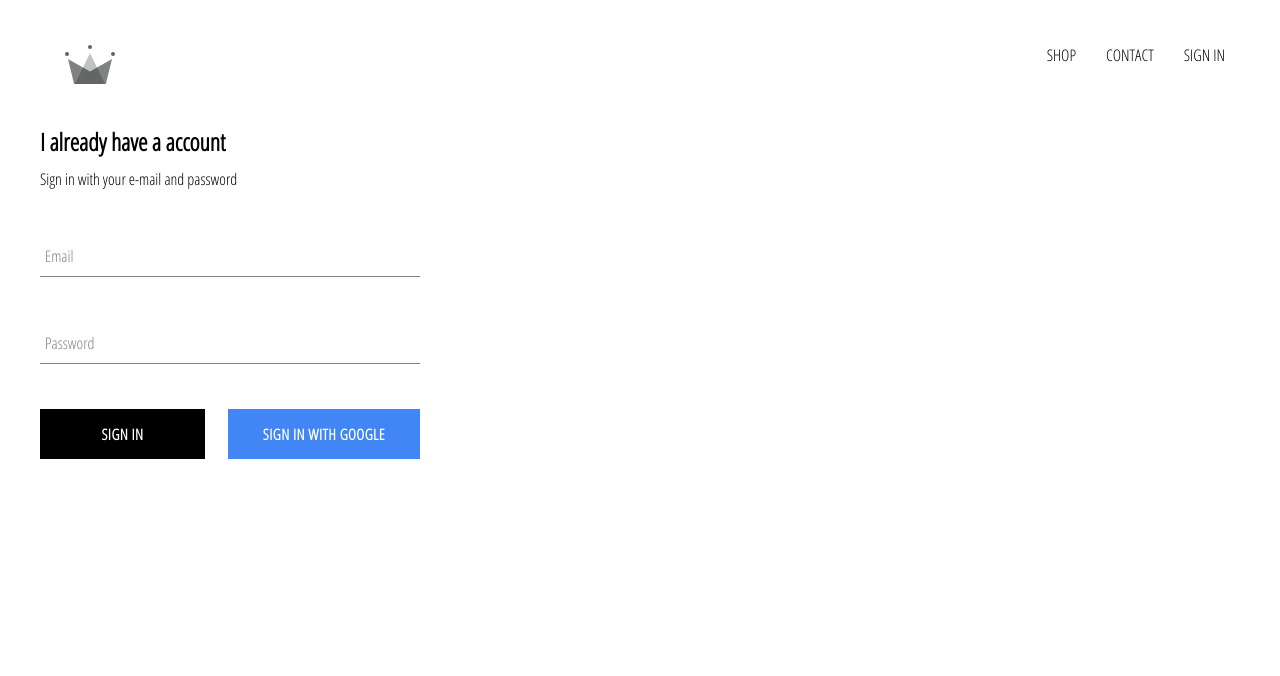
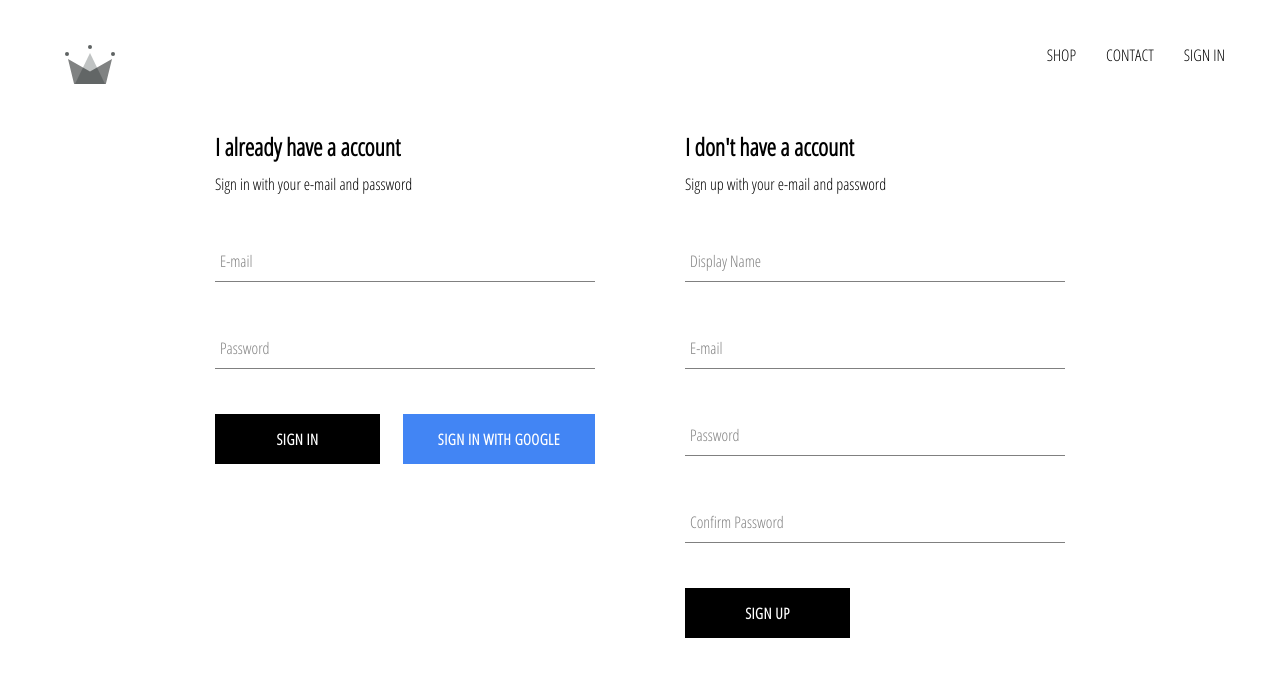
Before and after one commit to ORAQL/Ecommerce-project, a React (Create React App) app: page /signin in a window 1280 px wide. Shown: the top 676 px of the page. Built offline with nearby package versions, Linux system fonts and the light colour scheme; no server answers.

Commit message:
implemented firebase utils, included ability to store authenticated users into our firestore database

```diff
--- a/src/App.js
+++ b/src/App.js
@@ -7,7 +7,7 @@
 import ShopPage from './pages/shop/shop.component';
 import SignInAndSignUpPage from './pages/sign-in-and-sign-up/sign-in-and-sign-up.component';
 import Header from "./components/header/header.component";
-import { auth } from "./firebase/firebase.utils";
+import { auth, createUserProfileDocument} from "./firebase/firebase.utils";
 
 
 class App extends React.Component {
@@ -22,8 +22,21 @@
   unsuscribeFromAuth = null;
 
   componentDidMount() {
-    this.unsuscribeFromAuth = auth.onAuthStateChanged(user => {
-      this.setState({ currentUser: user });
+    this.unsuscribeFromAuth = auth.onAuthStateChanged(async userAuth => {
+      if (userAuth) {
+        const userRef = await createUserProfileDocument(userAuth);
+
+        userRef.onSnapshot(snapShot => {
+          this.setState({
+            currentUser: {
+              id: snapShot.id,
+              ...snapShot.data()
+            }
+          });
+        });
+      }else{
+        this.setState({currentUser: userAuth});
+      }
     })
   }
 
--- a/src/components/sign-in/sign-in.component.js
+++ b/src/components/sign-in/sign-in.component.js
@@ -41,7 +41,7 @@
                         type="email"
                         value={this.state.email}
                         handleChange={this.handleChange}
-                        label='Email'
+                        label='E-mail'
                         required/>
 
                     <FormInput
@@ -53,7 +53,7 @@
                         required/>
                     <div className='buttons'>
                         <CustomButton type="submit"> Sign in </CustomButton>
-                        <CustomButton onClick={signInWithGoogle} isGoogleSignIn> {' '}Sign in with Google{' '} </CustomButton>
+                        <CustomButton type='button' onClick={signInWithGoogle} isGoogleSignIn> {' '}Sign in with Google{' '} </CustomButton>
                     </div>
                 </form>
             </div>
--- /dev/null
+++ b/src/components/sign-up/sign-up.component.js
@@ -0,0 +1,100 @@
+import React from "react";
+
+import FormInput from "../form-input/form-input.component";
+import CustomButton from "../custom-button/custom-button.component";
+
+import { auth, createUserProfileDocument } from "../../firebase/firebase.utils";
+
+import "./sign-up.style.scss";
+
+class SignUp extends React.Component {
+    constructor(){
+        super();
+
+        this.state = {
+            displayName: '',
+            email: '',
+            password: '',
+            confirmPassword: ''
+        }
+    }
+
+    handleSubmit = async event => {
+        event.preventDefault();
+
+        const { displayName, email, password, confirmPassword } = this.state;
+
+        if(password !== confirmPassword) {
+            alert("Password don't match. Try again");
+            return;
+        }
+
+        try {
+            const { user } = await auth.createUserWithEmailAndPassword(email, password);
+
+            await createUserProfileDocument(user, { displayName });
+
+            this.setState({
+                displayName: '',
+                email: '',
+                password: '',
+                confirmPassword: ''
+            });
+        } catch (error) {
+            console.error(error);
+        }
+    }
+
+    handleChange = event => {
+        const { name, value} = event.target;
+
+        this.setState({ [name]: value});
+    }
+
+    render(){
+        const { displayName, email, password, confirmPassword } = this.state;
+        return(
+            <div className='sign-up'>
+                <h2 className='title'> I don't have a account </h2>
+                <span>Sign up with your e-mail and password</span>
+                <form className='sign-up-form' onSubmit={this.handleSubmit}>
+                    <FormInput
+                        type='text'
+                        name='displayName'
+                        value={displayName}
+                        onChange={this.handleChange}
+                        label='Display Name'
+                        required
+                    />
+                    <FormInput
+                        type='email'
+                        name='email'
+                        value={email}
+                        onChange={this.handleChange}
+                        label='E-mail'
+                        required
+                    />
+                    <FormInput
+                        type='password'
+                        name='password'
+                        value={password}
+                        onChange={this.handleChange}
+                        label='Password'
+                        required
+                    />
+                    <FormInput
+                        type='password'
+                        name='confirmPassword'
+                        value={confirmPassword}
+                        onChange={this.handleChange}
+                        label='Confirm Password'
+                        required
+                    />
+                    <CustomButton type='submit'> Sign Up </CustomButton>
+                </form>
+            </div>
+        );
+    }
+}
+
+export default SignUp;
--- /dev/null
+++ b/src/components/sign-up/sign-up.style.scss
@@ -0,0 +1,9 @@
+.sign-up {
+  display: flex;
+  flex-direction: column;
+  width: 380px;
+
+  .title {
+    margin: 10px 0;
+  }
+}
--- a/src/firebase/firebase.utils.js
+++ b/src/firebase/firebase.utils.js
@@ -12,6 +12,34 @@
     measurementId: "G-XVLHMGBJC3"
 };
 
+export const createUserProfileDocument = async(userAuth, additionalData) => {
+    if(!userAuth) return;
+
+    const userRef = firestore.doc(`users/${userAuth.uid}`);
+
+    const snapShot = await userRef.get();
+
+    if(!snapShot.exists){
+        const { displayName, email } = userAuth;
+        const createdAt = new Date();
+
+        try {
+            await userRef.set({
+                displayName,
+                createdAt,
+                email,
+                ...additionalData
+            })
+        } catch (error) {
+            console.log('Error creating new user', error.message);
+        }
+
+    }
+
+    return userRef;
+
+}
+
 firebase.initializeApp(config);
 
 export const auth = firebase.auth();
--- a/src/pages/sign-in-and-sign-up/sign-in-and-sign-up.component.js
+++ b/src/pages/sign-in-and-sign-up/sign-in-and-sign-up.component.js
@@ -3,10 +3,13 @@
 import './sign-in-and-sign-up.style.scss';
 
 import Signin from '../../components/sign-in/sign-in.component';
+import SignUp from "../../components/sign-up/sign-up.component";
+
 
 const SignInAndSignUpPage = () => (
     <div className='sign-in-and-sign-up'>
         <Signin />
+        <SignUp />
     </div>
 )
 
--- a/src/pages/sign-in-and-sign-up/sign-in-and-sign-up.style.scss
+++ b/src/pages/sign-in-and-sign-up/sign-in-and-sign-up.style.scss
@@ -0,0 +1,6 @@
+.sign-in-and-sign-up {
+    width: 850px;
+    display: flex;
+    justify-content: space-between;
+    margin: 30px auto;
+  }
```
